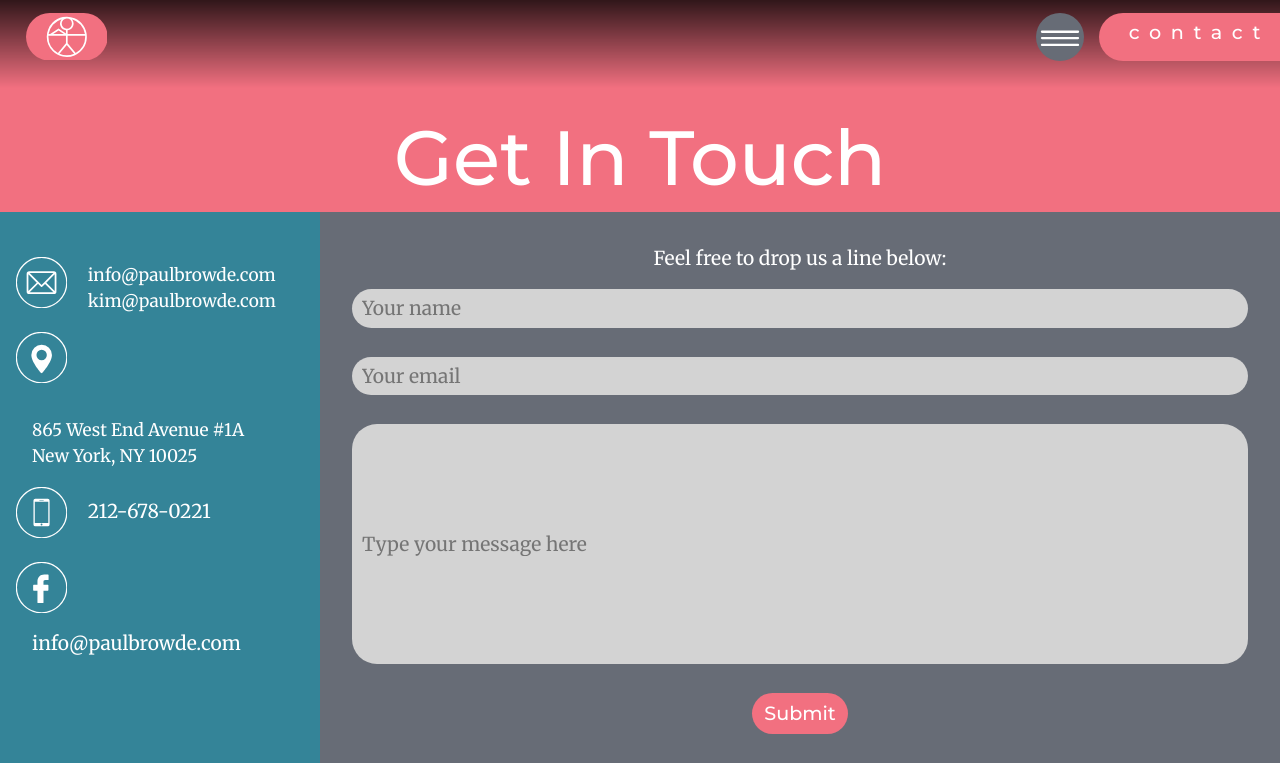
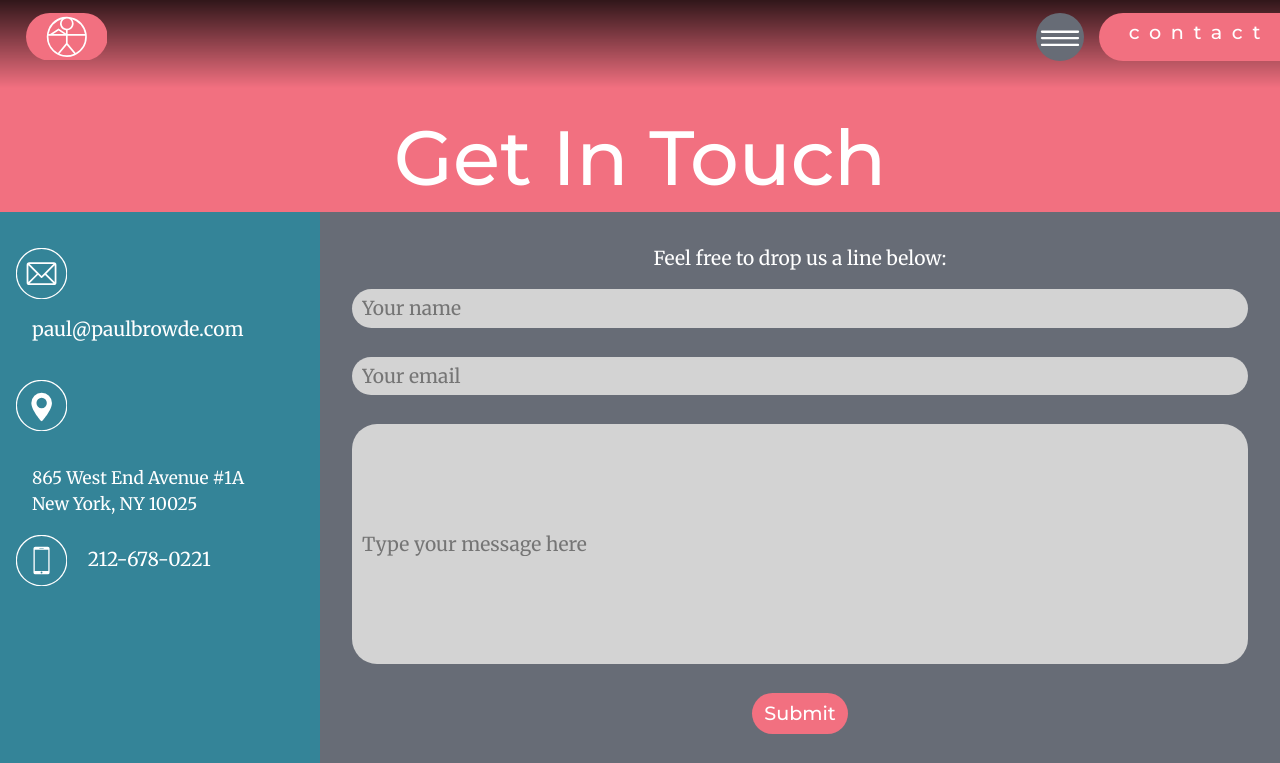
Before and after one commit to Littl3S3al/PaulBrowde, a plain HTML site: page contact.html in a window 1280 px wide. Shown: the top 763 px of the page. Drawn offline with nearby package versions, Linux system fonts and the light colour scheme.

Commit message:
changed email address

```diff
--- a/contact.html
+++ b/contact.html
@@ -76,15 +76,13 @@
 
                 <!-- email icon -->
                 <div>
-                    <a href="mailto:info@paulbrowde.com">
+                    <a href="mailto:paul@paulbrowde.com">
                         <div class="contactIcon d-inline-block">
                             <svg xmlns="http://www.w3.org/2000/svg" viewBox="0 0 126 126"><defs><style>.emailbox{fill:none;stroke:#fff;stroke-miterlimit:10;stroke-width:3px;}.emailIcon{fill:#fff;}</style></defs><title>Asset 12</title><g id="Layer_2" data-name="Layer 2"><g id="Layer_2-2" data-name="Layer 2"><circle class="emailbox" cx="63" cy="63" r="62"/><path class="emailIcon" d="M93.06,35.34H32.65a6.45,6.45,0,0,0-6.44,6.44v43a6.45,6.45,0,0,0,6.44,6.44H93.06a6.45,6.45,0,0,0,6.44-6.44V41.78A6.46,6.46,0,0,0,93.06,35.34Zm-.89,4.3L63,68.82,33.56,39.64ZM30.5,83.84V42.65L51.18,63.16Zm3,3,20.69-20.7,7.26,7.19a2.15,2.15,0,0,0,3,0l7.07-7.07L92.17,86.88Zm61.67-3L74.62,63.26,95.21,42.67Z"/></g></g></svg>
                         </div>
                     </a>
-                    <div class="d-inline-block m-3 line2">
-                        <a  class="text-white" href="mailto:info@paulbrowde.com">info@paulbrowde.com</a>
-                        <br>
-                        <a  class="text-white" href="mailto:kim@paulbrowde.com">kim@paulbrowde.com</a>
+                    <div class="d-inline-block m-3">
+                        <a  class="text-white" href="mailto:paul@paulbrowde.com">paul@paulbrowde.com</a>
                     </div>
                 </div>
 
@@ -111,18 +109,6 @@
                     <div class="d-inline-block m-3">
                         <a class="text-white" href="tel:212-678-0221">212-678-0221
                         </a>
-                    </div>
-                </div>
-
-                <!-- facebook icon -->
-                <div>
-                    <a href="mailto:info@paulbrowde.com">
-                        <div class="contactIcon d-inline-block">
-                            <svg xmlns="http://www.w3.org/2000/svg" viewBox="0 0 126 126"><defs><style>.cls-1{fill:none;stroke:#fff;stroke-miterlimit:10;stroke-width:3px;}.cls-2{fill:#fff;}</style></defs><title>Asset 15</title><g id="Layer_2" data-name="Layer 2"><g id="Layer_2-2" data-name="Layer 2"><circle class="cls-1" cx="63" cy="63" r="62"/><path class="cls-2" d="M78.78,30.94H69.66c-10.24,0-16.86,6.79-16.86,17.3v8H43.64a1.43,1.43,0,0,0-1.44,1.43V69.2a1.43,1.43,0,0,0,1.44,1.43H52.8V99.8a1.43,1.43,0,0,0,1.44,1.43h12a1.43,1.43,0,0,0,1.43-1.43V70.63H78.35a1.43,1.43,0,0,0,1.43-1.43V57.64a1.47,1.47,0,0,0-.42-1,1.45,1.45,0,0,0-1-.42H67.63V49.44c0-3.25.77-4.9,5-4.9h6.14a1.43,1.43,0,0,0,1.43-1.43V32.38A1.43,1.43,0,0,0,78.78,30.94Z"/></g></g></svg>
-                        </div>
-                    </a>
-                    <div class="d-inline-block m-3">
-                        <a  class="text-white" href="mailto:info@paulbrowde.com">info@paulbrowde.com</a>
                     </div>
                 </div>
             </div>
@@ -169,7 +155,7 @@
         <!-- icons -->
         <div class="row text-center my-5">
             <div class="col-12 mx-auto">
-                <a href="mailto:info@paulbrowde.com" target="_blank">
+                <a href="mailto:paul@paulbrowde.com" target="_blank">
                     <div class="col-xs-3 p-2 icon email d-inline-block">
                         <svg xmlns="http://www.w3.org/2000/svg" viewBox="0 0 124 124"><defs><style>.iconBG{fill:#1b3247;}.iconFill{fill:#fff;}</style></defs><title>email</title><g id="Layer_2" data-name="Layer 2"><g id="Layer_2-2" data-name="Layer 2"><circle class="iconBG" cx="62" cy="62" r="62"/><path class="iconFill" d="M92.06,34.34H31.65a6.45,6.45,0,0,0-6.44,6.44v43a6.45,6.45,0,0,0,6.44,6.44H92.06a6.45,6.45,0,0,0,6.44-6.44V40.78A6.46,6.46,0,0,0,92.06,34.34Zm-.89,4.3L62,67.82,32.56,38.64ZM29.5,82.84V41.65L50.18,62.16Zm3,3,20.69-20.7,7.26,7.19a2.15,2.15,0,0,0,3,0l7.07-7.07L91.17,85.88Zm61.67-3L73.62,62.26,94.21,41.67Z"/></g></g></svg>
                     </div>
```
Also changed, not shown: about.html (+1 -1 lines), article/holotropic-breath.html (+1 -1 lines), article/micro-affections.html (+1 -1 lines), article/power-of-nature.html (+1 -1 lines), article/why-stories.html (+1 -1 lines), couplesguide.html (+1 -1 lines), events.html (+1 -1 lines), index.html (+1 -1 lines), news.html (+1 -1 lines), storytelling.html (+1 -1 lines), therapy.html (+1 -1 lines).
